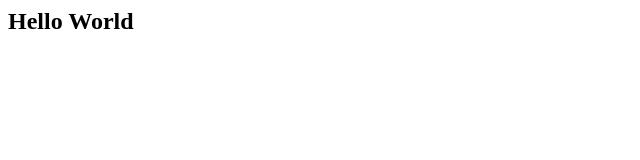
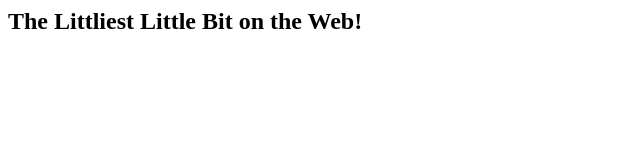
Before and after one commit to mojodelicious/mojodelicious.github.com, a plain HTML site: page index.html in a window 1280 px wide. Shown: the whole page, without its empty margins (0-640 px from the left). Drawn offline with Linux system fonts and the light colour scheme.

Commit message:
Update index.html

```diff
--- a/index.html
+++ b/index.html
@@ -1,8 +1,8 @@
 <html>
 <head>
-	<title>GitHub Pages</title>
+	<title>Lil Lil Bit</title>
 </head>
 <body>
-	<h2>Hello World</h2>
+	<h2>The Littliest Little Bit on the Web!</h2>
 </body>
 </html>
```
